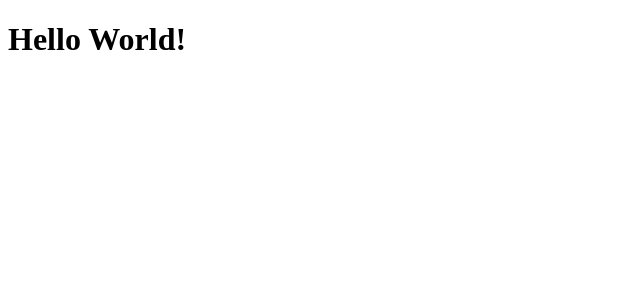
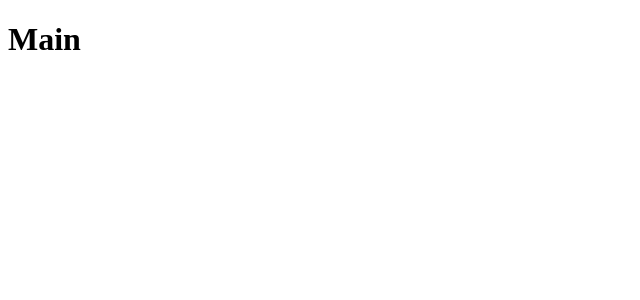
Before and after one commit to leotelles/classified-web, a React (Create React App) app: page / in a window 1280 px wide. Shown: the top 300 px of the page, without its empty margins (0-640 px from the left). Built offline with nearby package versions, Linux system fonts and the light colour scheme.

Commit message:
Create Routes

```diff
--- a/package.json
+++ b/package.json
@@ -6,8 +6,10 @@
     "@testing-library/jest-dom": "^4.2.4",
     "@testing-library/react": "^9.3.2",
     "@testing-library/user-event": "^7.1.2",
+    "axios": "^0.19.2",
     "react": "^16.13.1",
     "react-dom": "^16.13.1",
+    "react-router-dom": "^5.2.0",
     "react-scripts": "3.4.1"
   },
   "scripts": {
--- a/src/App.js
+++ b/src/App.js
@@ -1,7 +1,9 @@
 import React from 'react';
 
+import Routes from './routes';
+
 function App() {
-  return <h1>Hello World!</h1>;
+  return <Routes />;
 }
 
 export default App;
--- /dev/null
+++ b/src/pages/Main/index.js
@@ -0,0 +1,7 @@
+import React from 'react';
+
+function Main() {
+  return <h1>Main</h1>;
+}
+
+export default Main;
--- /dev/null
+++ b/src/routes.js
@@ -0,0 +1,16 @@
+import React from 'react';
+import { Route, BrowserRouter, Switch } from 'react-router-dom';
+
+import Main from './pages/Main';
+
+const Routes = () => {
+  return (
+    <BrowserRouter>
+      <Switch>
+        <Route path="/" exact component={Main} />
+      </Switch>
+    </BrowserRouter>
+  );
+};
+
+export default Routes;
```
Also changed, not shown: src/services/api.js (added, +7 -0 lines), 1 other file (tests, documents, lock files or other folders).
